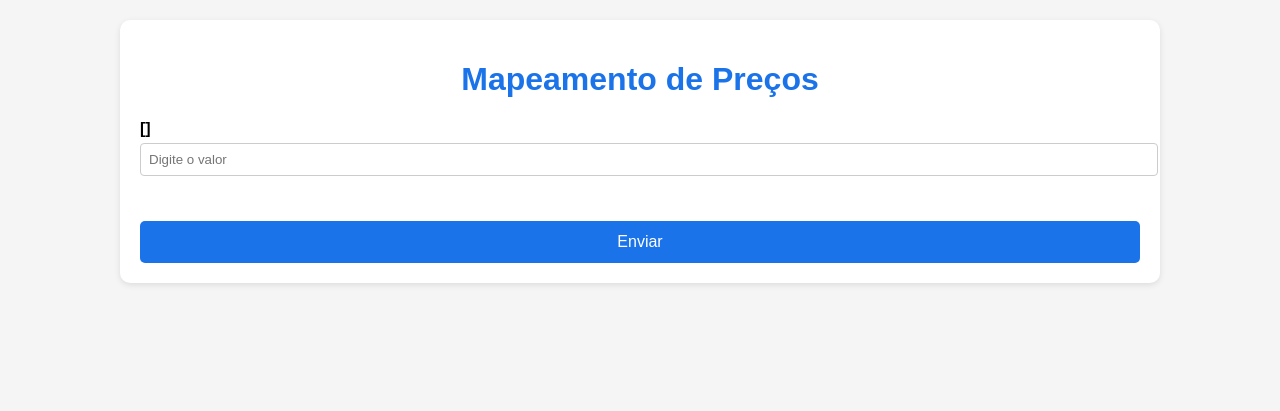
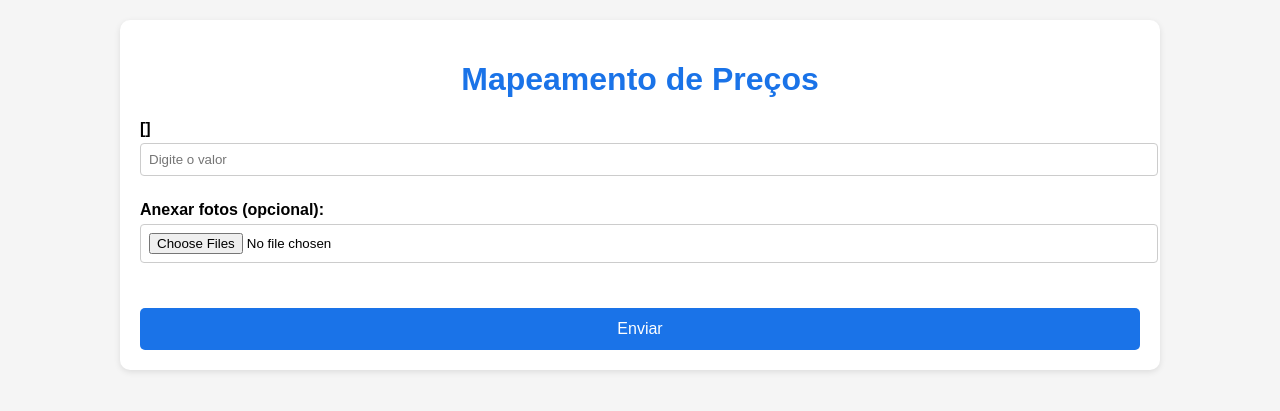
Before and after one commit to costavalmir/Pr3cin5.0, a Flask app: template templates/mapeamento.html in a window 1280 px wide. Shown: the top 411 px of the page. Run offline with Flask 3, Linux system fonts and the light colour scheme; the template is opened without the code that fills it: most values are stand-ins (such as "Sample title", 1, 10 or a date in 2020); parts of the project's set-up code (start-up, migrations or seed data) failed here and were passed over.

Commit message:
Update mapeamento.html

```diff
--- a/templates/mapeamento.html
+++ b/templates/mapeamento.html
@@ -28,7 +28,7 @@
         label {
             font-weight: bold;
         }
-        input[type="number"] {
+        input[type="number"], input[type="file"] {
             padding: 8px;
             width: 100%;
             margin-top: 5px;
@@ -55,7 +55,7 @@
 <body>
     <div class="container">
         <h1>Mapeamento de Preços</h1>
-        <form method="POST" action="/mapeamento">
+        <form method="POST" action="/mapeamento" enctype="multipart/form-data">
             {% for item in itens %}
                 <div class="item">
                     <label for="preco_{{ loop.index0 }}">{{ item }}</label>
@@ -64,6 +64,12 @@
                 </div>
             {% endfor %}
             <input type="hidden" name="total_itens" value="{{ itens|length }}">
+
+            <div class="item">
+                <label for="fotos">Anexar fotos (opcional):</label>
+                <input type="file" name="fotos" id="fotos" multiple>
+            </div>
+
             <button class="btn-enviar" type="submit">Enviar</button>
         </form>
     </div>
```
